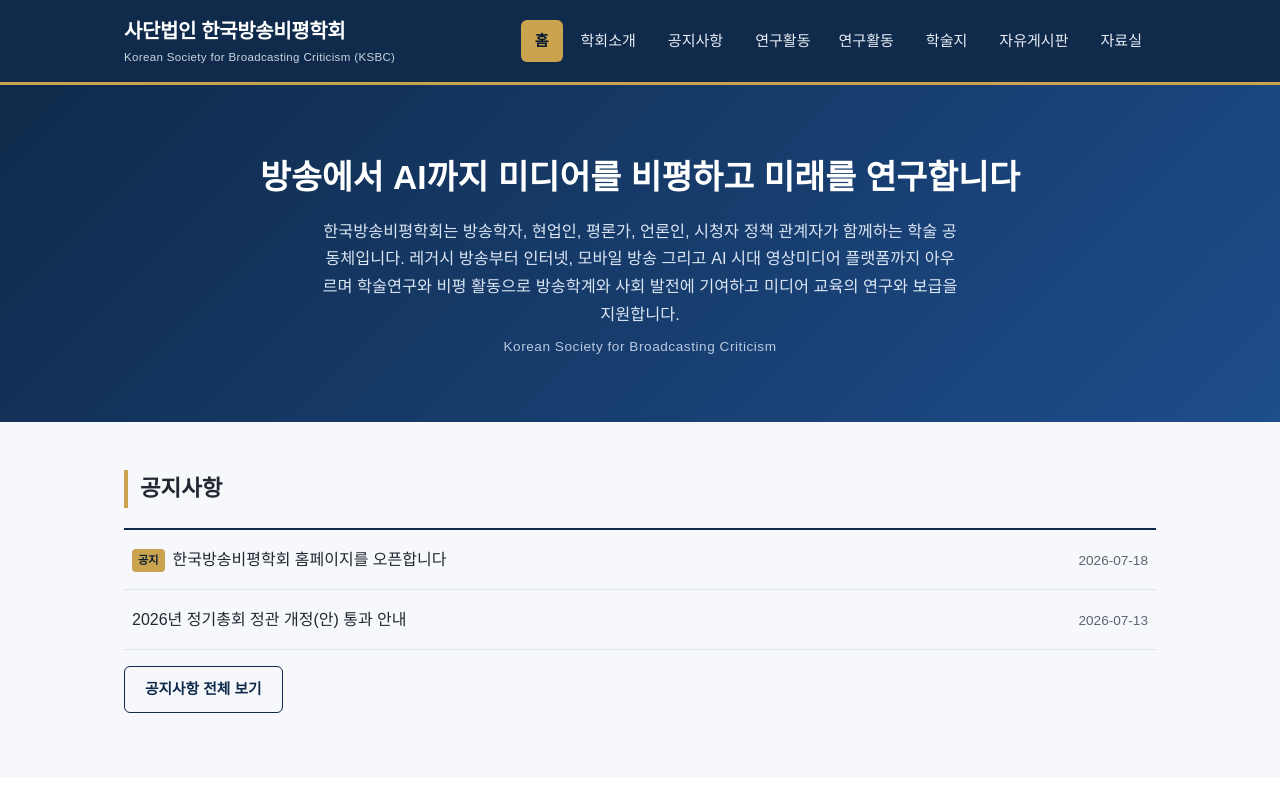
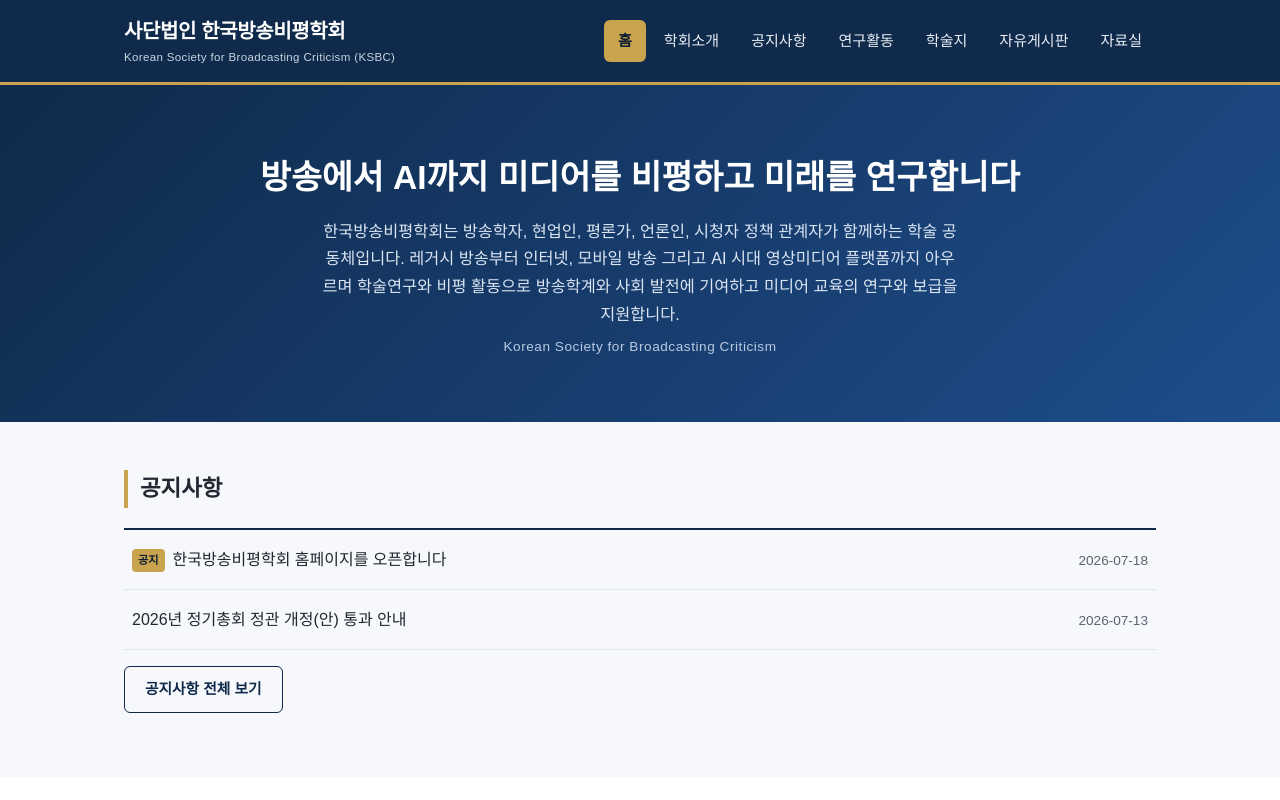
Before and after one commit to 2026ksbc-stack/ksbc-site, a plain HTML site: page index.html in a window 1280 px wide. Shown: the top 800 px of the page. Drawn offline with Linux system fonts and the light colour scheme.

Commit message:
Update index.html

```diff
--- a/index.html
+++ b/index.html
@@ -29,7 +29,6 @@
       </div>
       <a href="notices.html">공지사항</a>
       <div class="dropdown">
-      <a href="research.html">연구활동</a>
       <a href="research.html" class="dropdown-toggle">연구활동</a>
         <div class="dropdown-menu">
           <a href="research.html">연구활동</a>
```
